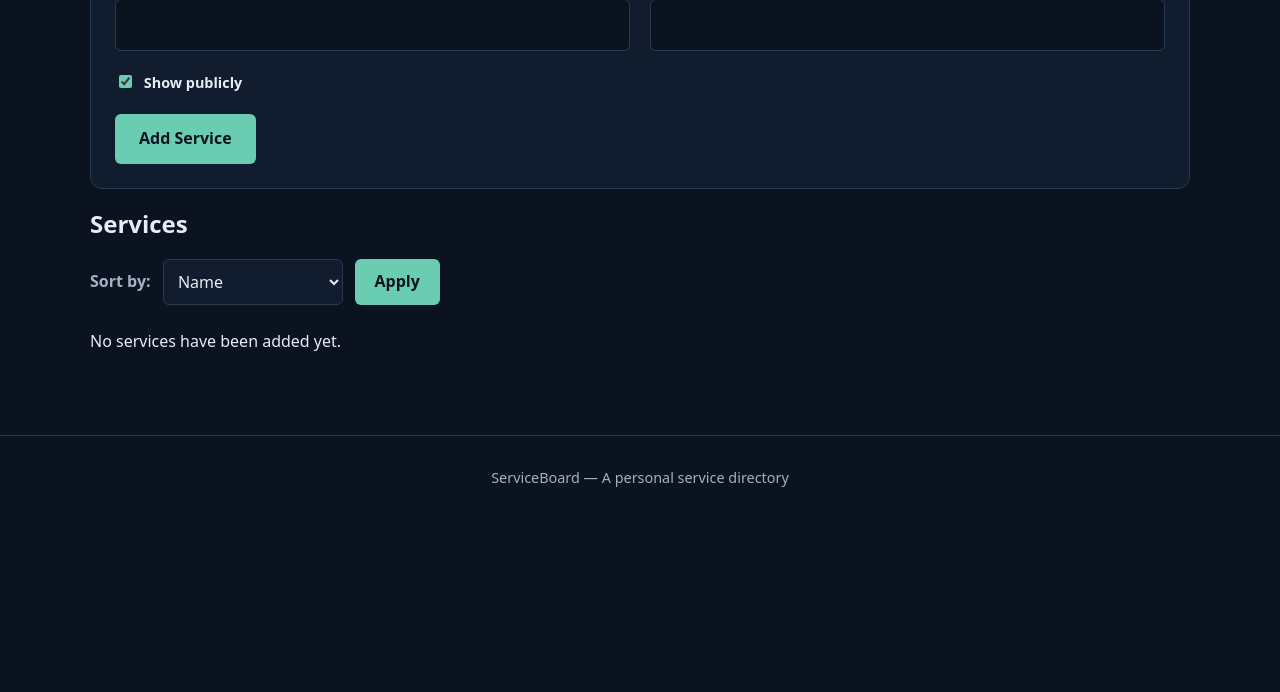
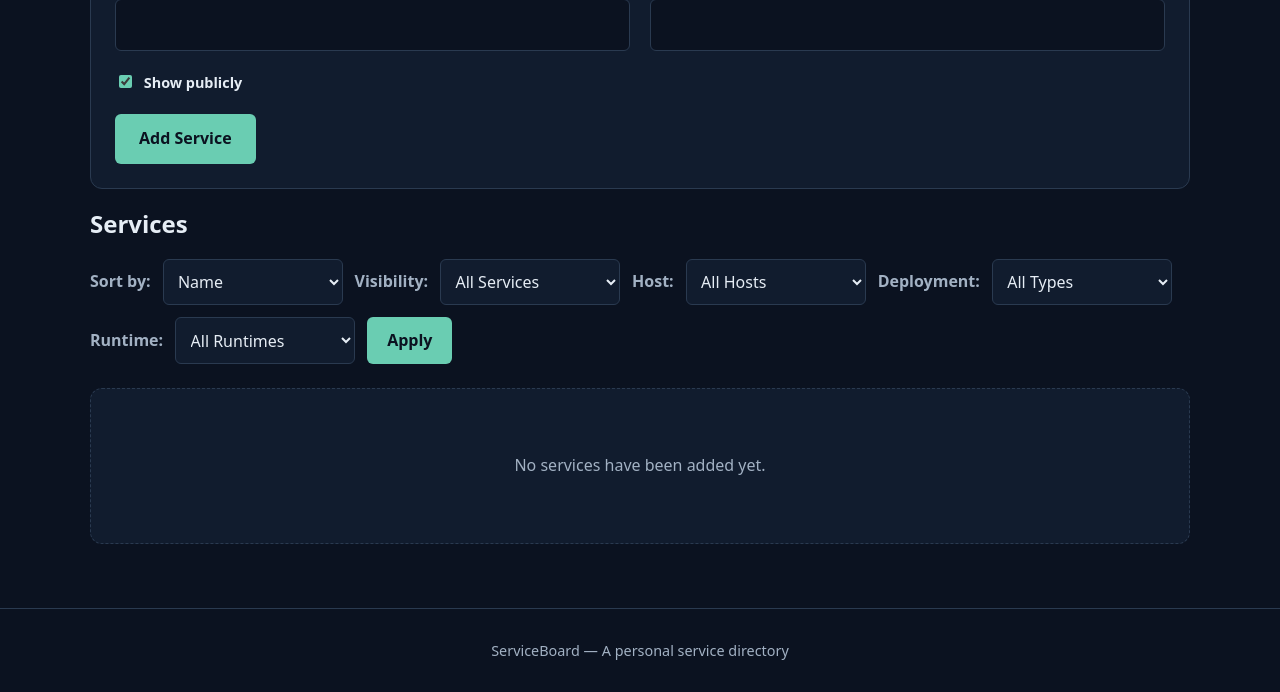
Before and after one commit to JoyfulReaper/ServiceBoard, a Flask app: page /admin in a window 1280 px wide. Shown: the part 797-1489 px from the top of the page. Before the commit the page ends 1284 px from the top, so only its background shows below. Run offline with Flask 3, Linux system fonts and the light colour scheme; the visitor is signed in with stand-in values (Sample User, id 1); data that the repository does not hold is empty; some libraries are stand-ins or nearby versions.

Commit message:
Add admin filters and shared service layouts
Add visibility, host, deployment, and runtime filters to the admin service list, with distinct empty states for no services and no matches. Update edit and delete pages to use the shared layout and styling.

```diff
--- a/src/serviceboard/app.py
+++ b/src/serviceboard/app.py
@@ -270,8 +270,69 @@ def admin():
 
     sort_field = sort_fields[sort_by]
 
+    visibility = request.args.get("visibility", "all")
+
+    if visibility not in ("all", "public", "private"):
+        visibility = "all"
+
+    services = database.get_services()
+    has_any_services = bool(services)
+
+    hosts = sorted(
+        {service["host"] for service in services if service["host"]},
+        key=str.casefold
+    )
+
+    deployment_types = sorted(
+        {service["deployment_type"] for service in services if service["deployment_type"]},
+        key=str.casefold
+    )
+
+    runtimes = sorted(
+        {service["runtime_name"] for service in services if service["runtime_name"]},
+        key=str.casefold
+    )
+
+    selected_runtime = request.args.get("runtime", "")
+
+    if selected_runtime not in runtimes:
+        selected_runtime = ""
+
+    selected_host = request.args.get("host", "")
+
+    if selected_host not in hosts:
+        selected_host = ""
+
+    if selected_host:
+        services = [
+            service for service in services
+            if service["host"] == selected_host
+        ]
+
+    selected_deployment = request.args.get("deployment", "")
+
+    if selected_deployment not in deployment_types:
+        selected_deployment = ""
+
+    if visibility == "public":
+        services = [service for service in services if service["is_public"]]
+    elif visibility == "private":
+        services = [service for service in services if not service["is_public"]]
+
+    if selected_deployment:
+        services = [
+            service for service in services
+            if service["deployment_type"] == selected_deployment
+        ]
+
+    if selected_runtime:
+        services = [
+            service for service in services
+            if service["runtime_name"] == selected_runtime
+        ]
+
     services = sorted(
-        database.get_services(),
+        services,
         key=lambda service: (
             service[sort_field] is None,
             (service[sort_field] or "").casefold(),
@@ -279,7 +340,19 @@ def admin():
         )
     )
 
-    return render_template("admin.html", services=services)
+    return render_template(
+        "admin.html",
+        services=services,
+        hosts=hosts,
+        selected_host=selected_host,
+        selected_sort=sort_by,
+        selected_visibility=visibility,
+        deployment_types=deployment_types,
+        runtimes=runtimes,
+        selected_runtime=selected_runtime,
+        selected_deployment=selected_deployment,
+        has_any_services=has_any_services,
+    )
 
 @app.route("/logout", methods=["POST"])
 @require_login
--- a/src/serviceboard/templates/admin.html
+++ b/src/serviceboard/templates/admin.html
@@ -105,6 +105,61 @@
             </option>
         </select>
 
+        <label for="visibility">Visibility:</label>
+
+        <select id="visibility" name="visibility">
+            <option value="all" {% if selected_visibility == "all" %}selected{% endif %}>
+                All Services
+            </option>
+
+            <option value="public" {% if selected_visibility == "public" %}selected{% endif %}>
+                Public
+            </option>
+
+            <option value="private" {% if selected_visibility == "private" %}selected{% endif %}>
+                Private
+            </option>
+        </select>
+
+        <label for="host-filter">Host:</label>
+
+        <select id="host-filter" name="host">
+            <option value="">All Hosts</option>
+
+            {% for host in hosts %}
+                <option value="{{ host }}"
+                        {% if selected_host == host %}selected{% endif %}>
+                    {{ host }}
+                </option>
+            {% endfor %}
+        </select>
+
+        <label for="deployment-filter">Deployment:</label>
+
+        <select id="deployment-filter" name="deployment">
+            <option value="">All Types</option>
+
+            {% for deployment in deployment_types %}
+                <option value="{{ deployment }}"
+                        {% if selected_deployment == deployment %}selected{% endif %}>
+                    {{ deployment }}
+                </option>
+            {% endfor %}
+        </select>
+
+        <label for="runtime-filter">Runtime:</label>
+
+        <select id="runtime-filter" name="runtime">
+            <option value="">All Runtimes</option>
+
+            {% for runtime in runtimes %}
+                <option value="{{ runtime }}"
+                        {% if selected_runtime == runtime %}selected{% endif %}>
+                    {{ runtime }}
+                </option>
+            {% endfor %}
+        </select>
+
         <button type="submit">Apply</button>
     </form>
 
@@ -173,7 +228,13 @@
         </article>
     {% endfor %}
 </div>
-    {% else %}
+{% elif has_any_services %}
+    <div class="empty-state">
+        <p>No services match the selected filters.</p>
+    </div>
+{% else %}
+    <div class="empty-state">
         <p>No services have been added yet.</p>
-    {% endif %}
+    </div>
+{% endif %}
 {% endblock %}
```
Also changed, not shown: src/serviceboard/static/style.css (+33 -0 lines), src/serviceboard/templates/delete_service.html (+29 -22 lines), src/serviceboard/templates/edit_service.html (+20 -17 lines), tests/test_admin.py (+238 -0 lines).
